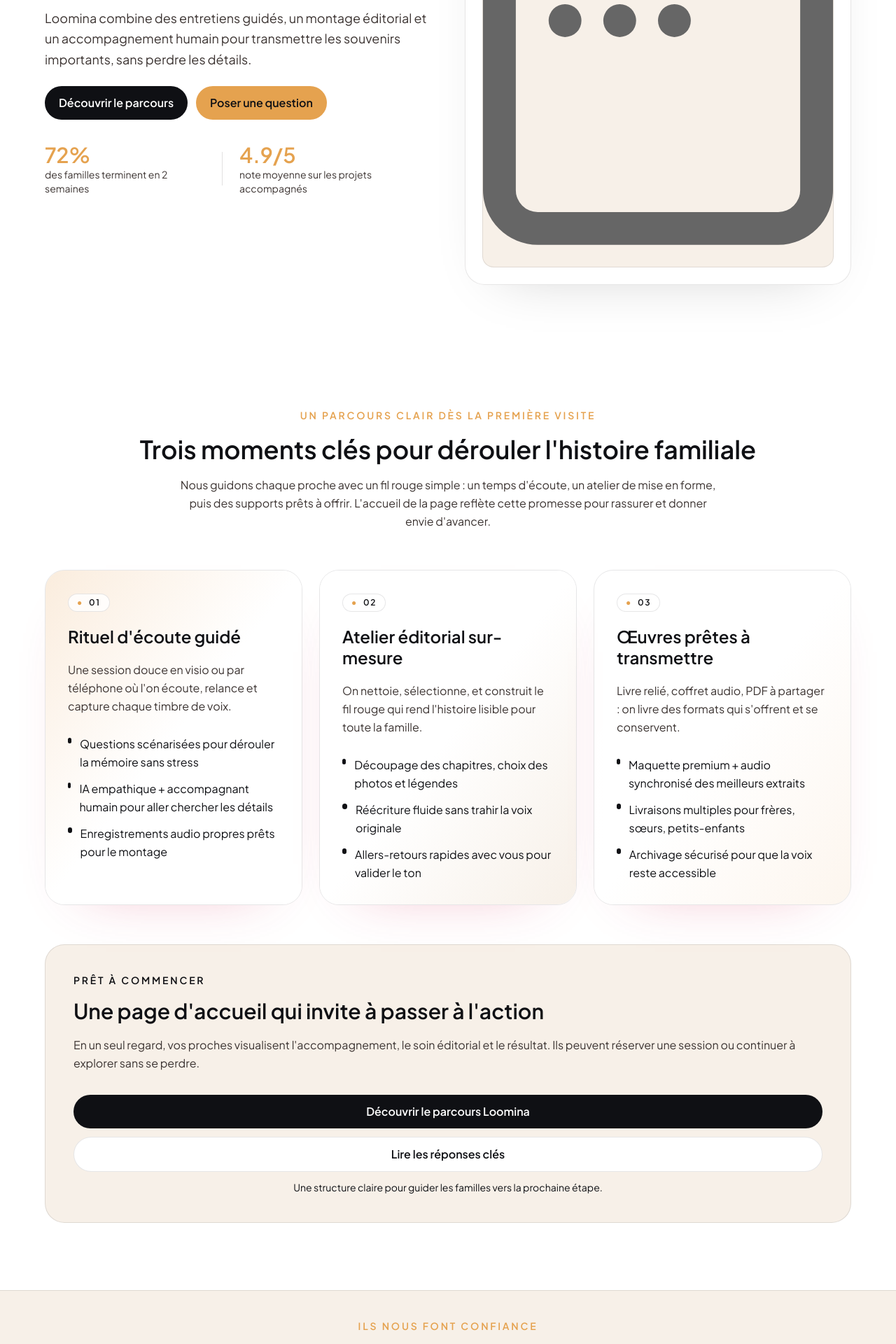
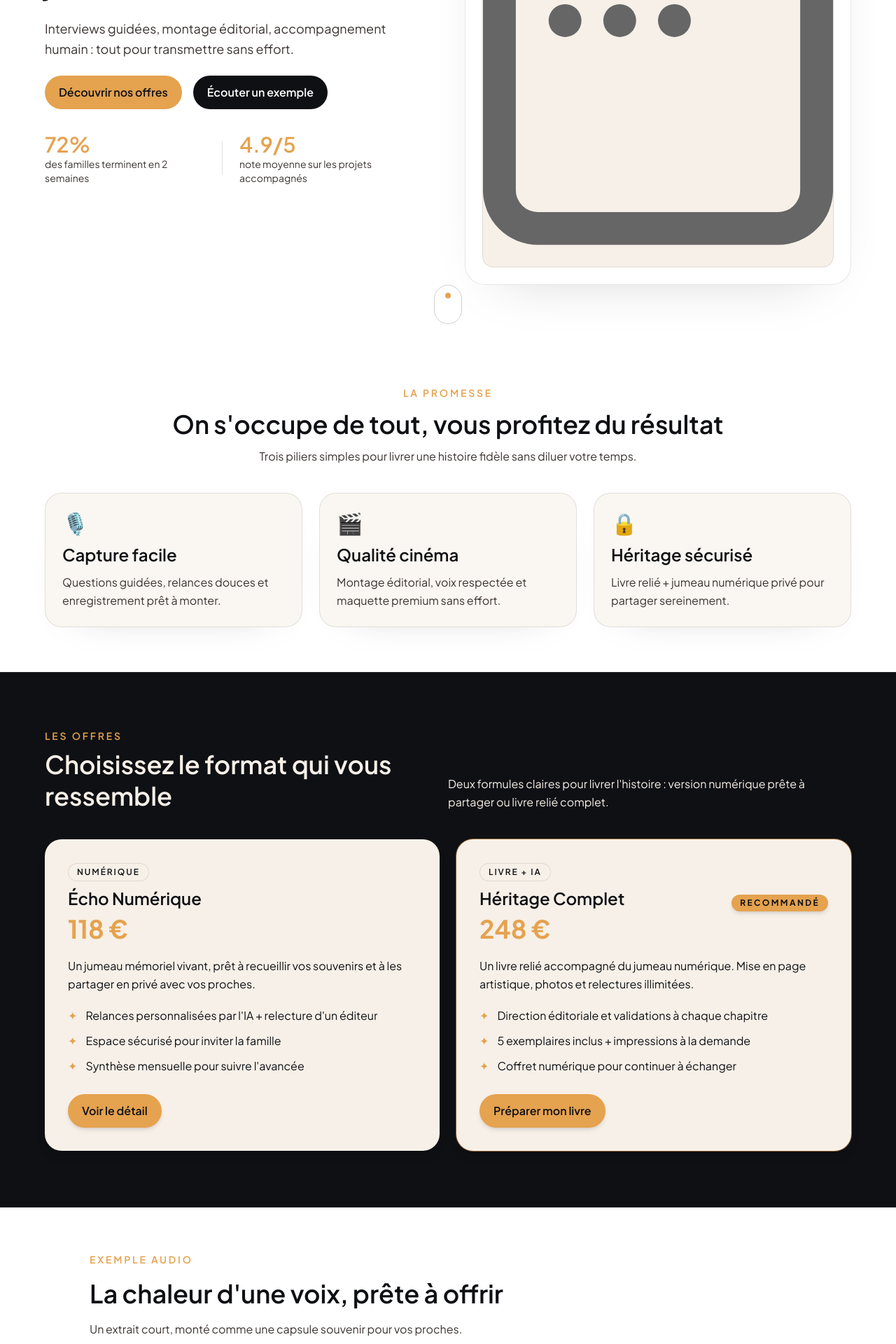
Before and after one commit to solalchetrit/loomina, a Next.js app: page / in a window 1280 px wide. Shown: the part 620-2540 px from the top of the page at 70% size. Built offline with nearby package versions, Linux system fonts and the light colour scheme.

Commit message:
Simplify homepage and refine hero experience

```diff
--- a/app/page.tsx
+++ b/app/page.tsx
@@ -1,64 +1,80 @@
-import LoominaFAQ from "@/components/LoominaFAQ";
-import CharacterSheetsSection from "@/components/CharacterSheetsSection";
-import FeatureHighlights from "@/components/FeatureHighlights";
+import Footer from "@/components/Footer";
+import Hero from "@/components/Hero";
 import OfferPreview from "@/components/OfferPreview";
-import Hero from "@/components/Hero";
-import HowItWorks from "@/components/HowItWorks";
-import ImpactMetrics from "@/components/ImpactMetrics";
-import Testimonials from "@/components/Testimonials";
-import TrustBand from "@/components/TrustBand";
-import Commitments from "@/components/Commitments";
-import HomeSections from "@/components/HomeSections";
+
+const promisePoints = [
+  {
+    icon: "🎙️",
+    title: "Capture facile",
+    text: "Questions guidées, relances douces et enregistrement prêt à monter.",
+  },
+  {
+    icon: "🎬",
+    title: "Qualité cinéma",
+    text: "Montage éditorial, voix respectée et maquette premium sans effort.",
+  },
+  {
+    icon: "🔒",
+    title: "Héritage sécurisé",
+    text: "Livre relié + jumeau numérique privé pour partager sereinement.",
+  },
+];
 
 export default function Home() {
   return (
     <div className="min-h-screen w-full flex flex-col items-center bg-[var(--background)] text-[var(--loomina-black)]">
       <Hero />
-      <HomeSections />
-      <TrustBand />
-      <ImpactMetrics />
-      <FeatureHighlights />
-      <Commitments />
-      <HowItWorks />
-      <CharacterSheetsSection />
-      <OfferPreview />
-      <Testimonials />
 
-      <section className="w-full bg-[var(--loomina-gray-light)] py-20 px-6" id="faq">
-        <div className="max-w-5xl mx-auto flex flex-col items-center gap-8">
+      <section className="w-full bg-white py-16 px-6">
+        <div className="max-w-6xl mx-auto space-y-10">
           <div className="text-center space-y-3">
-            <p className="text-sm uppercase tracking-[0.2em] text-[var(--loomina-gold)] font-semibold">FAQ</p>
-            <h2 className="text-3xl md:text-4xl font-semibold leading-tight text-[var(--loomina-black)]">
-              Tout ce qu'il faut savoir avant de commencer
-            </h2>
-            <p className="text-[var(--loomina-black)] max-w-2xl mx-auto leading-relaxed">
-              Détails pratiques, accompagnement humain, délais : nous répondons aux questions les plus fréquentes.
+            <p className="text-sm uppercase tracking-[0.2em] text-[var(--loomina-gold)] font-semibold">La promesse</p>
+            <h2 className="text-3xl md:text-4xl font-semibold leading-tight">On s'occupe de tout, vous profitez du résultat</h2>
+            <p className="text-[var(--loomina-gray-dark)] max-w-2xl mx-auto">
+              Trois piliers simples pour livrer une histoire fidèle sans diluer votre temps.
             </p>
           </div>
-          <LoominaFAQ />
+
+          <div className="grid grid-cols-1 md:grid-cols-3 gap-6">
+            {promisePoints.map((point) => (
+              <div
+                key={point.title}
+                className="rounded-3xl border border-[var(--loomina-black)]/10 bg-[var(--loomina-gray-light)]/60 p-6 space-y-3 shadow-[0_20px_60px_-50px_rgba(0,0,0,0.35)]"
+              >
+                <div className="text-3xl" aria-hidden>
+                  {point.icon}
+                </div>
+                <h3 className="text-2xl font-semibold leading-tight">{point.title}</h3>
+                <p className="text-[var(--loomina-gray-dark)] leading-relaxed">{point.text}</p>
+              </div>
+            ))}
+          </div>
         </div>
       </section>
 
-      <section className="w-full bg-[var(--loomina-gray-light)] text-[var(--loomina-black)] py-16 px-6 border-t border-[var(--loomina-black)]/10">
-        <div className="max-w-5xl mx-auto grid grid-cols-1 md:grid-cols-[2fr,1fr] gap-8 items-center">
-          <div className="space-y-3">
-            <p className="text-sm uppercase tracking-[0.2em] font-semibold text-[var(--loomina-gold)]">Passer à l'action</p>
-            <h3 className="text-3xl md:text-4xl font-semibold leading-tight">Prêt à enregistrer les souvenirs de votre famille ?</h3>
-            <p className="text-[var(--loomina-black)] leading-relaxed">
-              Nous préparons une première session gratuite pour comprendre votre histoire et vous proposer une structure de livre adaptée.
+      <OfferPreview />
+
+      <section className="w-full bg-white py-16 px-6" id="exemple-audio">
+        <div className="max-w-5xl mx-auto grid grid-cols-1 lg:grid-cols-[1.1fr,0.9fr] gap-8 items-center">
+          <div className="space-y-4">
+            <p className="text-sm uppercase tracking-[0.2em] text-[var(--loomina-gold)] font-semibold">Exemple audio</p>
+            <h3 className="text-3xl md:text-4xl font-semibold leading-tight">La chaleur d'une voix, prête à offrir</h3>
+            <p className="text-[var(--loomina-gray-dark)] leading-relaxed max-w-xl">
+              Un extrait court, monté comme une capsule souvenir pour vos proches.
             </p>
           </div>
-          <div className="flex flex-col gap-3">
-            <a
-              href="#comment"
-              className="inline-flex items-center justify-center px-5 py-3 rounded-full bg-[var(--loomina-black)] text-white font-semibold shadow-[0_20px_60px_-35px_rgba(217,54,98,0.55)] hover:brightness-110 transition-colors"
-            >
-              Planifier une session découverte
-            </a>
-            <span className="text-[var(--loomina-black)] text-sm text-center">Réponse en moins de 24h</span>
+
+          <div className="rounded-3xl border border-[var(--loomina-black)]/10 bg-[var(--loomina-gray-light)]/80 p-6 shadow-[0_20px_60px_-50px_rgba(0,0,0,0.35)] space-y-3">
+            <audio controls className="w-full">
+              <source src="https://www.soundhelix.com/examples/mp3/SoundHelix-Song-1.mp3" type="audio/mpeg" />
+              Votre navigateur ne supporte pas la lecture audio.
+            </audio>
+            <p className="text-sm text-[var(--loomina-black)]/70">1 minute pour entendre la qualité Loomina.</p>
           </div>
         </div>
       </section>
+
+      <Footer />
     </div>
   );
 }
--- a/components/Hero.tsx
+++ b/components/Hero.tsx
@@ -13,20 +13,20 @@ export default function Hero() {
             Préservez les voix de votre famille, dans un livre qui ne s'éteint jamais
           </h1>
           <p className="text-lg text-[var(--loomina-gray-dark)] leading-relaxed max-w-xl">
-            Loomina combine des entretiens guidés, un montage éditorial et un accompagnement humain pour transmettre les souvenirs importants, sans perdre les détails.
+            Interviews guidées, montage éditorial, accompagnement humain : tout pour transmettre sans effort.
           </p>
-          <div className="flex flex-col sm:flex-row gap-3">
+          <div className="flex flex-col sm:flex-row gap-4">
+            <a
+              className="inline-flex items-center justify-center px-5 py-3.5 rounded-full bg-[var(--loomina-gold)] text-[var(--loomina-black)] font-semibold leading-none shadow-[0_12px_40px_-28px_rgba(0,0,0,0.35)] hover:brightness-110 transition-colors"
+              href="#offres"
+            >
+              Découvrir nos offres
+            </a>
             <a
               className="inline-flex items-center justify-center px-5 py-3 rounded-full bg-[var(--loomina-black)] text-white font-semibold shadow-[0_20px_60px_-30px_rgba(0,0,0,0.4)] hover:brightness-110 transition-colors"
-              href="#comment"
+              href="#exemple-audio"
             >
-              Découvrir le parcours
-            </a>
-            <a
-              className="inline-flex items-center justify-center px-5 py-3 rounded-full bg-[var(--loomina-gold)] text-[var(--loomina-black)] font-semibold shadow-[0_12px_40px_-28px_rgba(0,0,0,0.35)] hover:brightness-110 transition-colors"
-              href="#faq"
-            >
-              Poser une question
+              Écouter un exemple
             </a>
           </div>
           <div className="flex items-center gap-6 pt-2 text-[var(--loomina-gray-dark)]">
@@ -76,6 +76,15 @@ export default function Hero() {
           </div>
         </div>
       </div>
+
+      <div className="absolute inset-x-0 bottom-6 flex justify-center">
+        <div
+          aria-hidden
+          className="h-14 w-10 rounded-full border border-[var(--loomina-black)]/20 flex items-start justify-center p-3 overflow-hidden"
+        >
+          <span className="h-2 w-2 rounded-full bg-[var(--loomina-gold)] animate-bounce" />
+        </div>
+      </div>
     </section>
   );
 }
--- a/components/OfferPreview.tsx
+++ b/components/OfferPreview.tsx
@@ -34,17 +34,18 @@ const offers = [
 
 export default function OfferPreview() {
   return (
-    <section className="w-full bg-[var(--loomina-black)] text-[var(--loomina-gray-light)] py-20 px-6 border-y border-[var(--loomina-gray-light)]/10">
+    <section
+      className="w-full bg-[var(--loomina-black)] text-[var(--loomina-gray-light)] py-20 px-6 border-y border-[var(--loomina-gray-light)]/10"
+      id="offres"
+    >
       <div className="max-w-6xl mx-auto space-y-10">
         <div className="flex flex-col md:flex-row md:items-end md:justify-between gap-4">
           <div>
-            <p className="text-sm uppercase tracking-[0.2em] text-[var(--loomina-gold)] font-semibold">Avant-goût des offres</p>
-            <h2 className="text-3xl md:text-4xl font-semibold leading-tight mt-2">
-              Choisissez le format qui vous ressemble
-            </h2>
+            <p className="text-sm uppercase tracking-[0.2em] text-[var(--loomina-gold)] font-semibold">Les offres</p>
+            <h2 className="text-3xl md:text-4xl font-semibold leading-tight mt-2">Choisissez le format qui vous ressemble</h2>
           </div>
           <p className="text-[var(--loomina-gray-light)] max-w-xl leading-relaxed">
-            Deux formules, la même promesse : une histoire fidèle, relue par un humain et protégée dans le temps.
+            Deux formules claires pour livrer l'histoire : version numérique prête à partager ou livre relié complet.
           </p>
         </div>
 
```
